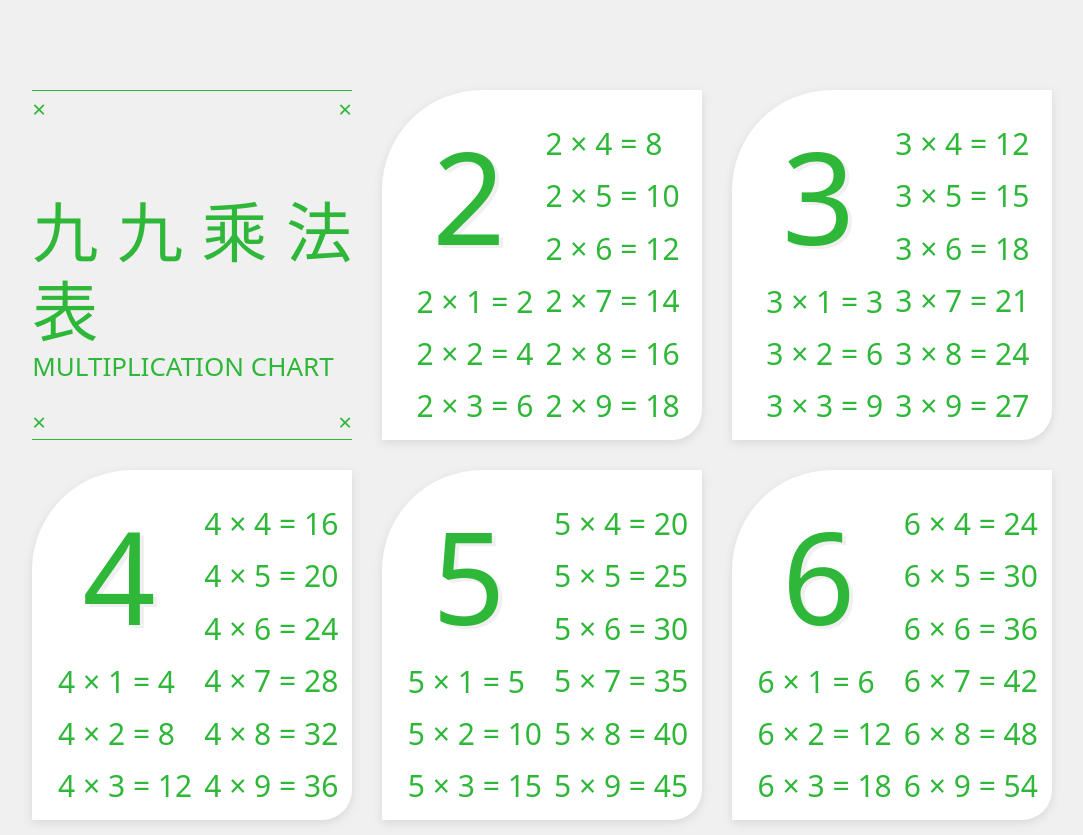
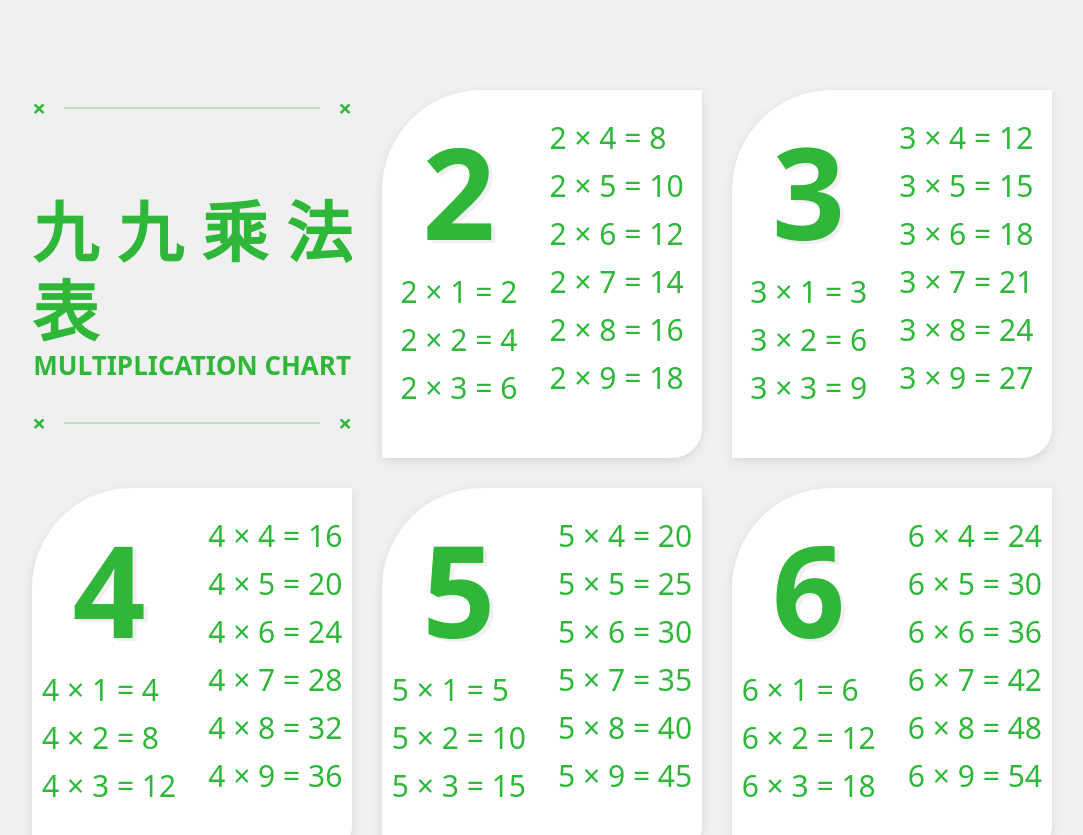
Before and after one commit to liu-huangling/JSPractice, a plain HTML site: page 1F/multiplicationTable.html in a window 1280 px wide. Shown: the top 835 px of the page, without its empty margins (98-1181 px from the left). Drawn offline with nearby package versions, Linux system fonts and the light colour scheme.

Commit message:
- 修改1F CSS與介面

```diff
--- a/1F/multiplicationTable.html
+++ b/1F/multiplicationTable.html
@@ -17,7 +17,8 @@
       rel="stylesheet"
       href="https://cdnjs.cloudflare.com/ajax/libs/font-awesome/5.15.2/css/all.min.css"
     />
-    <link rel="stylesheet" href="/1F/css/multiplicationTable.css"></link>
+    <link rel="stylesheet" href="../Fuder/assets/css/multiplicationTable.css"></link>
+    <link rel="stylesheet" href="../Fuder/assets/css/multiplicationTable.css.map"></link>
   </head>
   <body>
     <div class="container">
@@ -25,6 +26,7 @@
         <div class="box box-head">
           <div class = "box-span">
             <span>×</span>
+            <hr></hr>
             <span>×</span>
           </div>
           <div class = "box-center">
@@ -33,6 +35,7 @@
           </div>
           <div class = "box-span">
             <span>×</span>
+            <hr></hr>
             <span>×</span>
           </div>
         </div>
--- a/1F/multiplicationTable.sass
+++ b/1F/multiplicationTable.sass
@@ -10,15 +10,13 @@ html,body
   justify-content: center
   width: 100%
   padding: 25px
-
   .box
     margin: 15px
     height: 350px
     overflow: hidden
   .box-head
     width: 30%
-    border-top: 1px solid #2EB738
-    border-bottom: 1px solid #2EB738
+    font-weight: 700
     .box-center
       height: 80%
       width: 100%
@@ -26,10 +24,14 @@ html,body
       top: 55%
       left: 40%
       transform: translate(-40%, -45%)
+      display: flex
+      flex-direction: column
+      align-items: stretch
       h1,h4
         color:#2EB738
         margin: 0 auto
         text-align: justify
+        font-weight: 700
       h1
         font-size: 66px
       h4
@@ -38,12 +40,17 @@ html,body
       height: 10%
       width: 100%
       display: flex
+      align-items: center
       justify-content: space-between
       span
         font-size: 24px
         color: #2EB738
+      hr
+        width: 80%
+        border: 1px solid #2eb738
   .box-content
     width: 30%
+    height: auto
     background-color: #FFFFFF
     box-shadow: 0px 3px 10px #D8D8D8
     border-radius: 100px 0px 30px 0px
@@ -52,15 +59,16 @@ html,body
       display: flex
       flex-wrap: wrap
       flex-direction: column
-      justify-content: space-evenly
+      justify-content: flex-start
       align-content: center
-      margin: 25px 0 25px 0
+      margin: 1.5rem 0
       h1
         font-size: 128px
         color: #2EB738
         letter-spacing: 0
         text-shadow: 4px 3px 0px #F0F0F0
         margin: 0 auto
+        font-weight: 700
       li
         list-style-type: none
         font-weight: 500
@@ -69,4 +77,4 @@ html,body
           font-size: 30px
           line-height:48px
           letter-spacing: 0
-          margin-left: 12px
+          margin: 0 1rem
```
Also changed, not shown: 2F/Clock.html (+2 -1 lines), 1F/css/multiplicationTable.css (deleted), Fuder/assets/css/clock.css (renamed from 2F/css/clock.css), Fuder/assets/css/multiplicationTable.css (added), 4 other files. Lines whose indentation alone changed are shown as unchanged.
